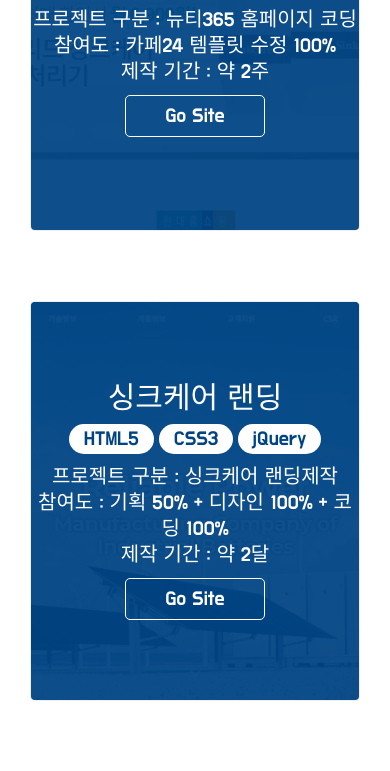
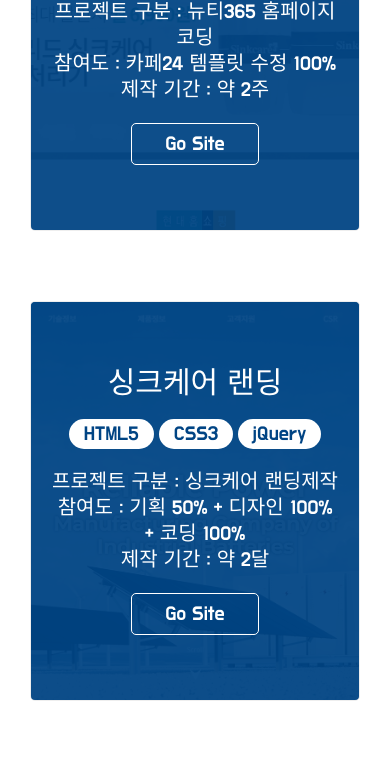
Before and after one commit to GoKyoungEun/Winnie-Portfolio, a plain HTML site: page page/portfolio.html in a window 390 px wide. Shown: the part 449-1220 px from the top of the page. Drawn offline with nearby package versions, Linux system fonts and the light colour scheme.

Commit message:
Update portfolio.css

```diff
--- a/css/portfolio.css
+++ b/css/portfolio.css
@@ -181,11 +181,11 @@
   }
   .project-text h3 {
     font-size: 20px;
-    margin-bottom: 10px;
+    margin-bottom: 20px;
   }
   .project-text p {
     font-size: 16px;
-    margin: 10px 0;
+    margin: 20px 0;
   }
 
 }
@@ -241,6 +241,7 @@
     transform: translate(-50%, -50%);
     width: 100%;
     padding: 10px 20px;
+    box-sizing: border-box;
   }
   .project-text p,
   .project-text .portfolio-btn {
```
